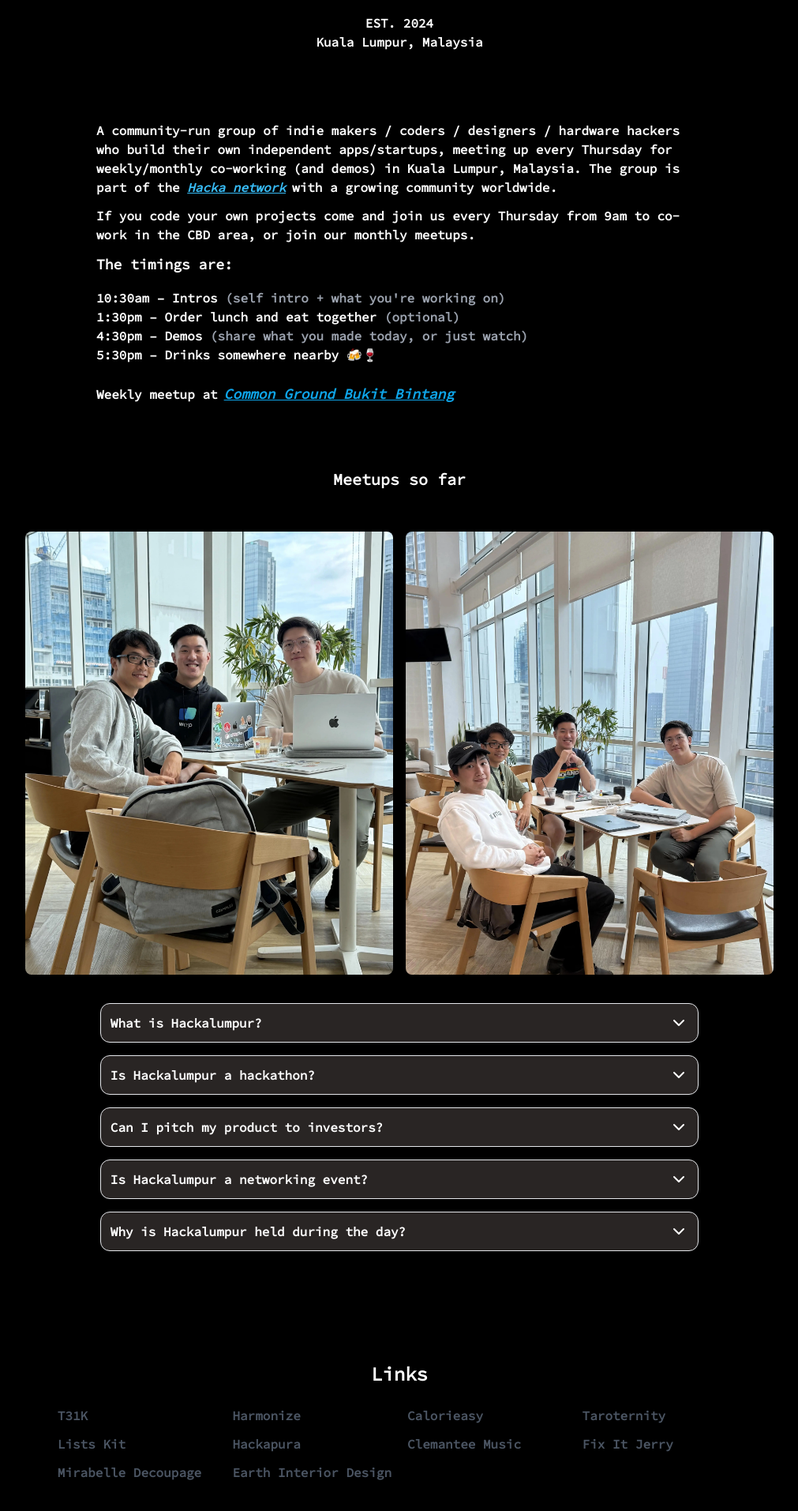
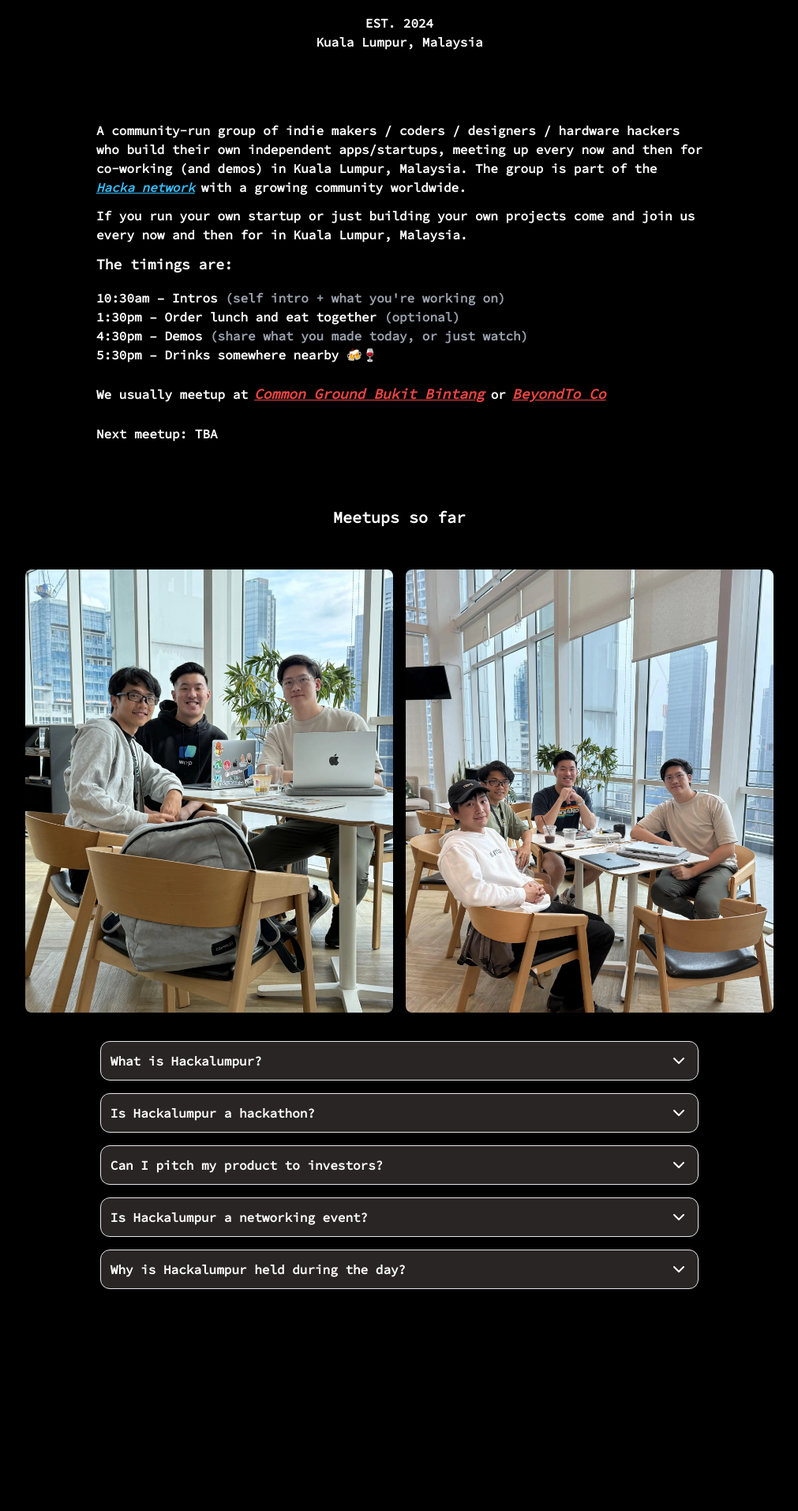
Before and after one commit to T31K/hacka-lumpur, a Next.js app: page / in a window 1280 px wide. Shown: the part 255-2168 px from the top of the page at 79% size, without its empty margins (134-1145 px from the left). After the commit the page ends 2003 px from the top, so only its background shows below. Built offline with nearby package versions, Linux system fonts and the light colour scheme.

Commit message:
update meetup details

```diff
--- a/src/app/page.js
+++ b/src/app/page.js
@@ -27,8 +27,8 @@
         <p>
           A community-run group of indie makers / coders / designers / hardware
           hackers who build their own independent apps/startups, meeting up
-          every Thursday for weekly/monthly co-working (and demos) in Kuala
-          Lumpur, Malaysia. The group is part of the{" "}
+          every now and then for co-working (and demos) in Kuala Lumpur,
+          Malaysia. The group is part of the{" "}
           <a
             className="underline italic text-sky-400 inline-block mr-2"
             href="https://hacka.network"
@@ -38,8 +38,8 @@
           with a growing community worldwide.
         </p>
         <p className="my-3">
-          If you code your own projects come and join us every Thursday from 9am
-          to co-work in the CBD area, or join our monthly meetups.
+          If you run your own startup or just building your own projects come
+          and join us every now and then for in Kuala Lumpur, Malaysia.
         </p>
         <p className="mb-4 text-lg font-semibold">The timings are:</p>
         <ul className="list-none list-inside">
@@ -62,18 +62,24 @@
           <li>5:30pm – Drinks somewhere nearby 🍻🍷</li>
         </ul>
         <p className="my-6">
-          {`Weekly meetup at`}
+          {`We usually meetup at`}
           <a
-            className="inline-block mx-2 underline italic text-lg font-semibold text-sky-500"
-            href="https://g.co/kgs/BYwjzgz"
+            className="inline-block mx-2 underline italic text-lg font-semibold text-red-500"
+            href="https://g.co/kgs/sBhpUyA"
+            target="_blank"
           >
             {`Common Ground Bukit Bintang`}
           </a>
+          or
+          <a
+            className="inline-block mx-2 underline italic text-lg font-semibold text-red-500"
+            href="https://g.co/kgs/AecFZsn"
+            target="_blank"
+          >
+            {`BeyondTo Co`}
+          </a>
         </p>
-        {/* <div className="flex">
-          <p>Meetup details</p>
-          <MeetupDetails />
-        </div> */}
+        <p className="my-6">Next meetup: {`TBA`}</p>
       </section>
       <section className="overflow-hidden text-gray-700">
         <h3 className="text-xl font-semibold mb-1 text-white text-center">
@@ -182,21 +188,6 @@
             </div> */}
         </div>
       </section>
-      <footer className="flex min-h-screen flex-col items-center gap-y-6 py-24 bg-black text-white relative">
-        <h2 className="text-2xl">Links</h2>
-        <div className="grid grid-cols-4 gap-y-3 gap-x-5 !text-gray-600">
-          <a href="https://t31k.com/">T31K</a>
-          <a href="https://getharmonize.app/">Harmonize</a>
-          <a href="https://calorieasy.app/">Calorieasy</a>
-          <a href="https://taroternity.com/">Taroternity</a>
-          <a href="https://listskit.com/">Lists Kit</a>
-          <a href="https://hackapura.com/">Hackapura</a>
-          <a href="https://clemanteemusic.com/">Clemantee Music</a>
-          <a href="https://fixitjerry.com/">Fix It Jerry</a>
-          <a href="https://mirabelledecoupage.com/">Mirabelle Decoupage</a>
-          <a href="https://earthinterior.sg/">Earth Interior Design</a>
-        </div>
-      </footer>
     </main>
   );
 }
```
